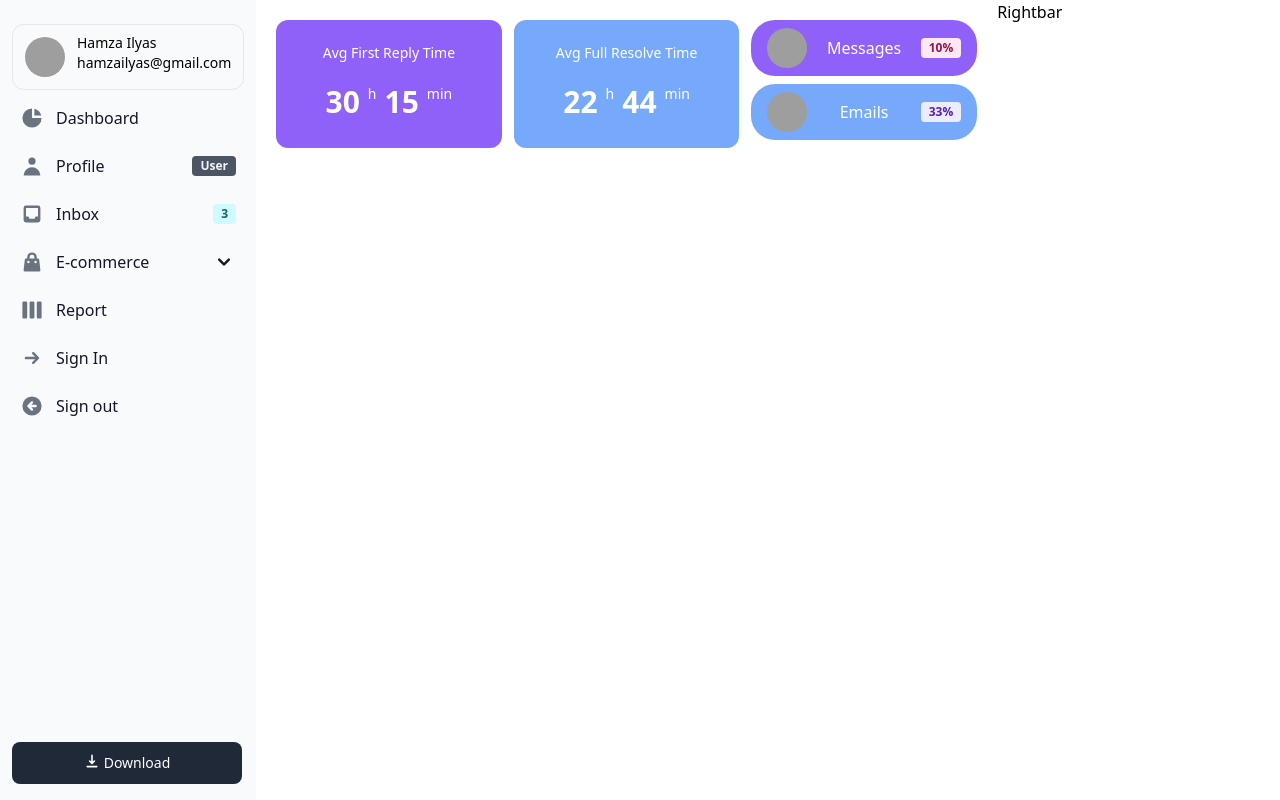
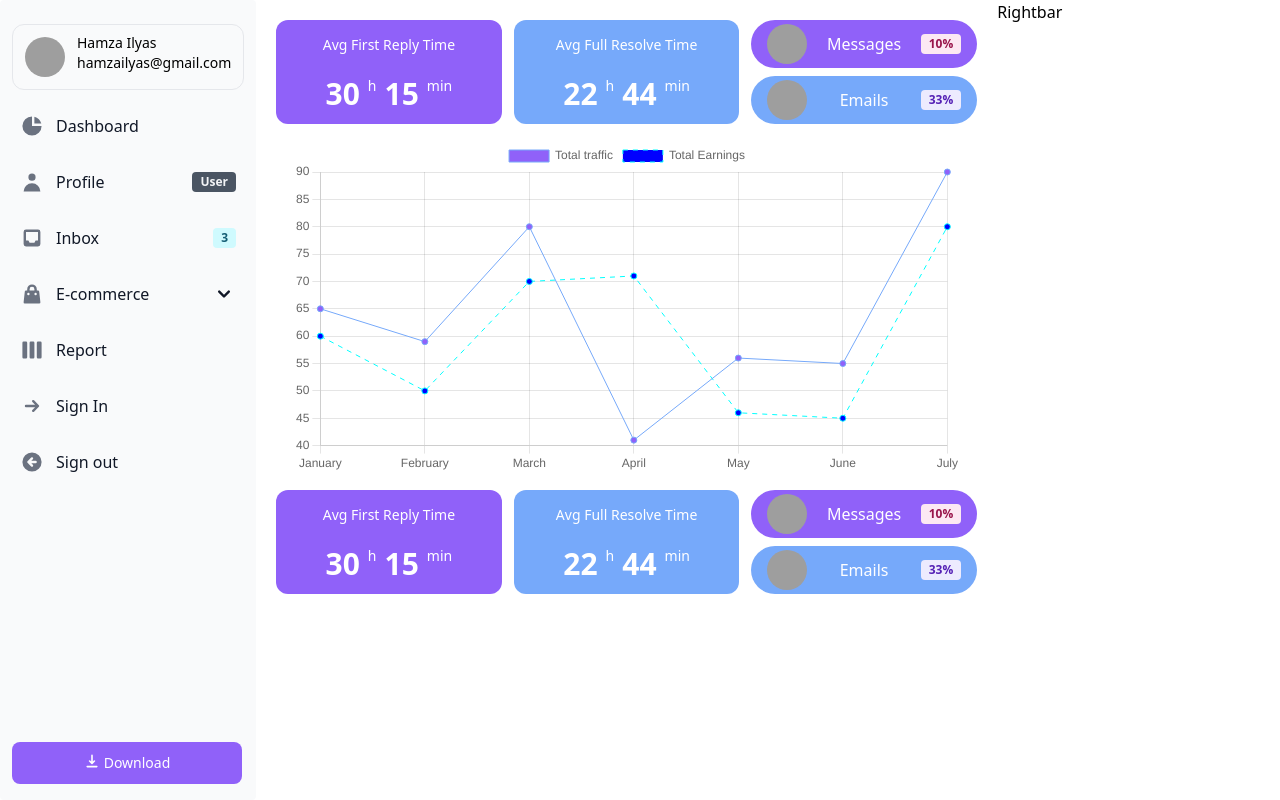
Before and after one commit to Hamza-fullstackdev/react-dashboard, a React (Vite) app: page / in a window 1280 px wide. Built offline with nearby package versions, Linux system fonts and the light colour scheme; grey boxes are pictures that could not be loaded.

Commit message:
Main Section Completed, Add Chart From Chartjs And Chart-js-2

```diff
--- a/package.json
+++ b/package.json
@@ -10,8 +10,10 @@
     "preview": "vite preview"
   },
   "dependencies": {
+    "chart.js": "^4.4.2",
     "flowbite-react": "^0.9.0",
     "react": "^18.2.0",
+    "react-chartjs-2": "^5.2.0",
     "react-dom": "^18.2.0",
     "react-router-dom": "^6.23.0"
   },
--- a/src/components/Main.jsx
+++ b/src/components/Main.jsx
@@ -1,11 +1,12 @@
 import { Avatar, Badge } from "flowbite-react";
 import React from "react";
+import Linechart from "../utils/Linechart";
 
 const Main = () => {
   return (
     <div className='w-full p-5'>
-      <div className='grid grid-cols-3 gap-3'>
-        <div className='bg-purple-500 p-5 text-center rounded-xl'>
+      <div className='grid grid-cols-1 md:grid-cols-2 lg:grid-cols-3 gap-3'>
+        <div className='bg-purple-500 p-3 text-center rounded-xl'>
           <span className='text-sm text-white '>Avg First Reply Time</span>
           <div className='flex flex-row gap-2 justify-center text-center mt-5'>
             <h2 className='text-3xl text-white font-semibold'>30</h2>
@@ -14,7 +15,7 @@ const Main = () => {
             <span className='text-sm text-white'> min</span>
           </div>
         </div>
-        <div className='bg-blue-400 p-5 text-center rounded-xl'>
+        <div className='bg-blue-400 p-3 text-center rounded-xl'>
           <span className='text-sm text-white '>Avg Full Resolve Time</span>
           <div className='flex flex-row gap-2 justify-center text-center mt-5'>
             <h2 className='text-3xl text-white font-semibold'>22</h2>
@@ -24,7 +25,7 @@ const Main = () => {
           </div>
         </div>
         <div className='flex flex-col gap-2 items-center'>
-          <div className='w-full flex flex-row justify-between items-center bg-purple-500 p-2 px-4 rounded-3xl'>
+          <div className='w-full flex flex-row justify-between items-center bg-purple-500 p-1 px-4 rounded-3xl'>
             <Avatar
               rounded
               className='w-10 h-10 object-contain'
@@ -35,7 +36,7 @@ const Main = () => {
             <h3 className='text-white'>Messages</h3>
             <Badge color={"pink"}>10%</Badge>
           </div>
-          <div className='w-full flex flex-row justify-between items-center bg-blue-400 p-2 px-4 rounded-3xl'>
+          <div className='w-full flex flex-row justify-between items-center bg-blue-400 p-1 px-4 rounded-3xl'>
             <Avatar
               rounded
               className='w-10 h-10 object-contain'
@@ -46,7 +47,53 @@ const Main = () => {
             <h3 className='text-white'>Emails</h3>
             <Badge color={"purple"}>33%</Badge>
           </div>
-          <div></div>
+        </div>
+      </div>
+      <div className="w-full">
+        <Linechart/>
+      </div>
+      <div className='grid grid-cols-1 md:grid-cols-2 lg:grid-cols-3 gap-3'>
+        <div className='bg-purple-500 p-3 text-center rounded-xl'>
+          <span className='text-sm text-white '>Avg First Reply Time</span>
+          <div className='flex flex-row gap-2 justify-center text-center mt-5'>
+            <h2 className='text-3xl text-white font-semibold'>30</h2>
+            <span className='text-sm text-white'> h</span>
+            <h2 className='text-3xl text-white font-semibold'>15</h2>
+            <span className='text-sm text-white'> min</span>
+          </div>
+        </div>
+        <div className='bg-blue-400 p-3 text-center rounded-xl'>
+          <span className='text-sm text-white '>Avg Full Resolve Time</span>
+          <div className='flex flex-row gap-2 justify-center text-center mt-5'>
+            <h2 className='text-3xl text-white font-semibold'>22</h2>
+            <span className='text-sm text-white'> h</span>
+            <h2 className='text-3xl text-white font-semibold'>44</h2>
+            <span className='text-sm text-white'> min</span>
+          </div>
+        </div>
+        <div className='flex flex-col gap-2 items-center'>
+          <div className='w-full flex flex-row justify-between items-center bg-purple-500 p-1 px-4 rounded-3xl'>
+            <Avatar
+              rounded
+              className='w-10 h-10 object-contain'
+              img={
+                "https://encrypted-tbn0.gstatic.com/images?q=tbn:ANd9GcR-PVBbehIgurp7yUi8-YkelEqCToBGOsLKX9uOOjz5ow&s"
+              }
+            />
+            <h3 className='text-white'>Messages</h3>
+            <Badge color={"pink"}>10%</Badge>
+          </div>
+          <div className='w-full flex flex-row justify-between items-center bg-blue-400 p-1 px-4 rounded-3xl'>
+            <Avatar
+              rounded
+              className='w-10 h-10 object-contain'
+              img={
+                "https://encrypted-tbn0.gstatic.com/images?q=tbn:ANd9GcR-PVBbehIgurp7yUi8-YkelEqCToBGOsLKX9uOOjz5ow&s"
+              }
+            />
+            <h3 className='text-white'>Emails</h3>
+            <Badge color={"purple"}>33%</Badge>
+          </div>
         </div>
       </div>
     </div>
--- a/src/components/Sidenav.jsx
+++ b/src/components/Sidenav.jsx
@@ -12,10 +12,10 @@ import {
 } from "react-icons/hi";
 const Sidenav = () => {
   return (
-    <div className='w-[300px] min-h-screen'>
+    <div className='w-[300px] min-h-screen hidden md:block'>
       <Sidebar aria-label='Sidebar' className='relative'>
         <Sidebar.Items>
-          <Sidebar.ItemGroup>
+          <Sidebar.ItemGroup className="flex flex-col gap-2">
             <div className='w-full flex justify-start border border-gray-200 p-2 rounded-xl gap-2 overflow-hidden mt-2'>
               <Dropdown
                 arrowIcon={false}
@@ -67,7 +67,7 @@ const Sidenav = () => {
               className='w-[230px]'
               style={{ position: "absolute", bottom: "2%" }}
             >
-              <Button className='w-full' color={"dark"}>
+              <Button className='w-full bg-purple-500'>
                 <HiDownload className='mr-1 h-4 w-4' /> Download
               </Button>
             </div>
--- /dev/null
+++ b/src/utils/Linechart.jsx
@@ -0,0 +1,54 @@
+import React from "react";
+import { Line } from "react-chartjs-2";
+import {
+  Chart as chartjs,
+  CategoryScale,
+  LinearScale,
+  PointElement,
+  LineElement,
+  Title,
+  Tooltip,
+  Legend,
+} from "chart.js";
+
+chartjs.register(
+  CategoryScale,
+  LinearScale,
+  PointElement,
+  LineElement,
+  Title,
+  Tooltip,
+  Legend
+);
+
+const LineChartData = {
+  labels: ["January", "February", "March", "April", "May", "June", "July"],
+  datasets: [
+    {
+      label: "Total traffic",
+      data: [65, 59, 80, 41, 56, 55, 90],
+      backgroundColor: "#9061F9",
+      borderColor: "#76A9FA",
+      borderWidth: 1,
+    },
+    {
+      label: "Total Earnings",
+      data: [60, 50, 70, 71, 46, 45, 80],
+      backgroundColor: "blue",
+      borderColor: "cyan",
+      borderWidth: 1,
+      borderDash: [5, 5],
+    },
+  ],
+};
+
+const Linechart = () => {
+  const option = {};
+  return (
+    <div className='flex flex-row w-full max-h-[400px] justify-center text-white p-4'>
+      <Line option={option} data={LineChartData} />
+    </div>
+  );
+};
+
+export default Linechart;
```
Also changed, not shown: 1 other file (tests, documents, lock files or other folders).
